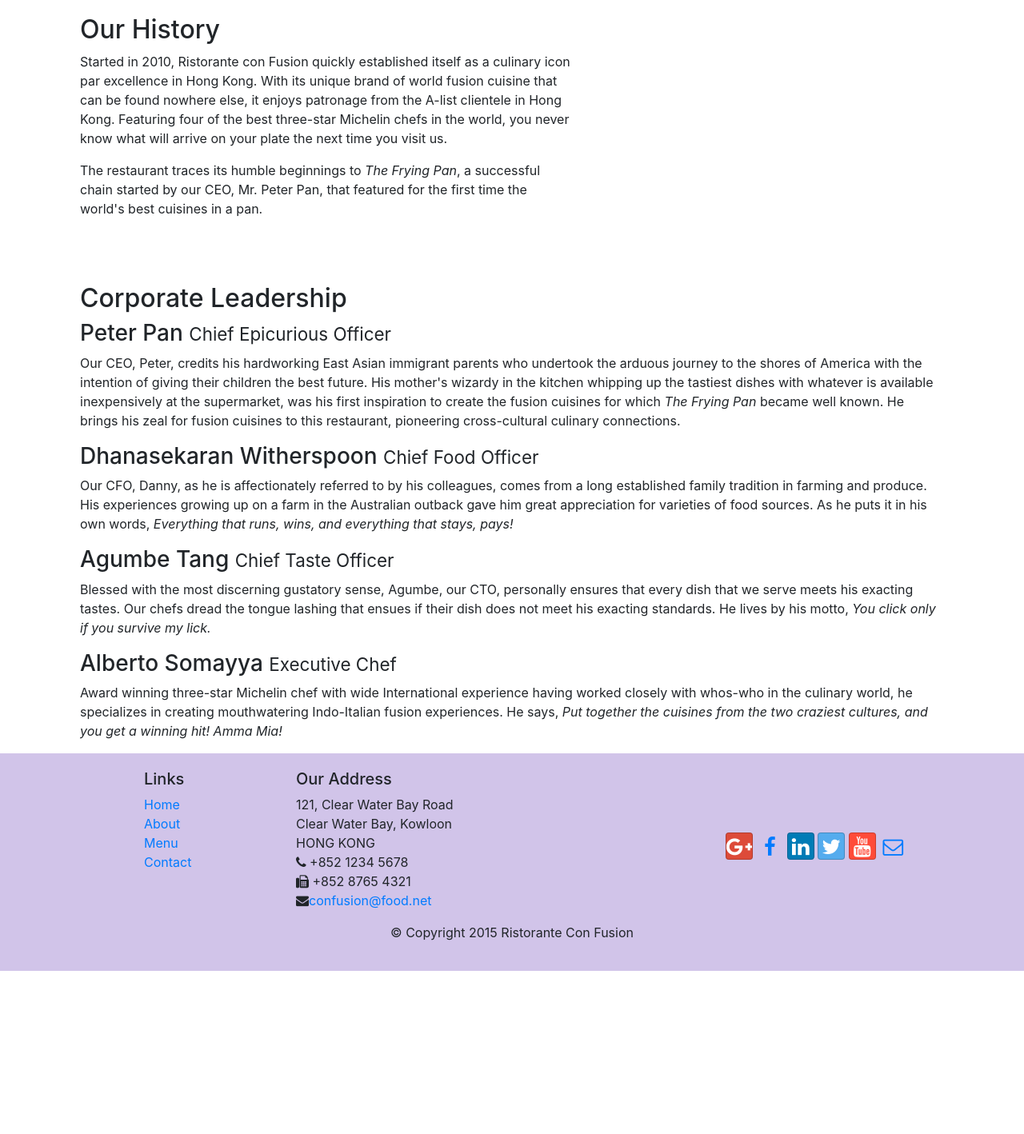
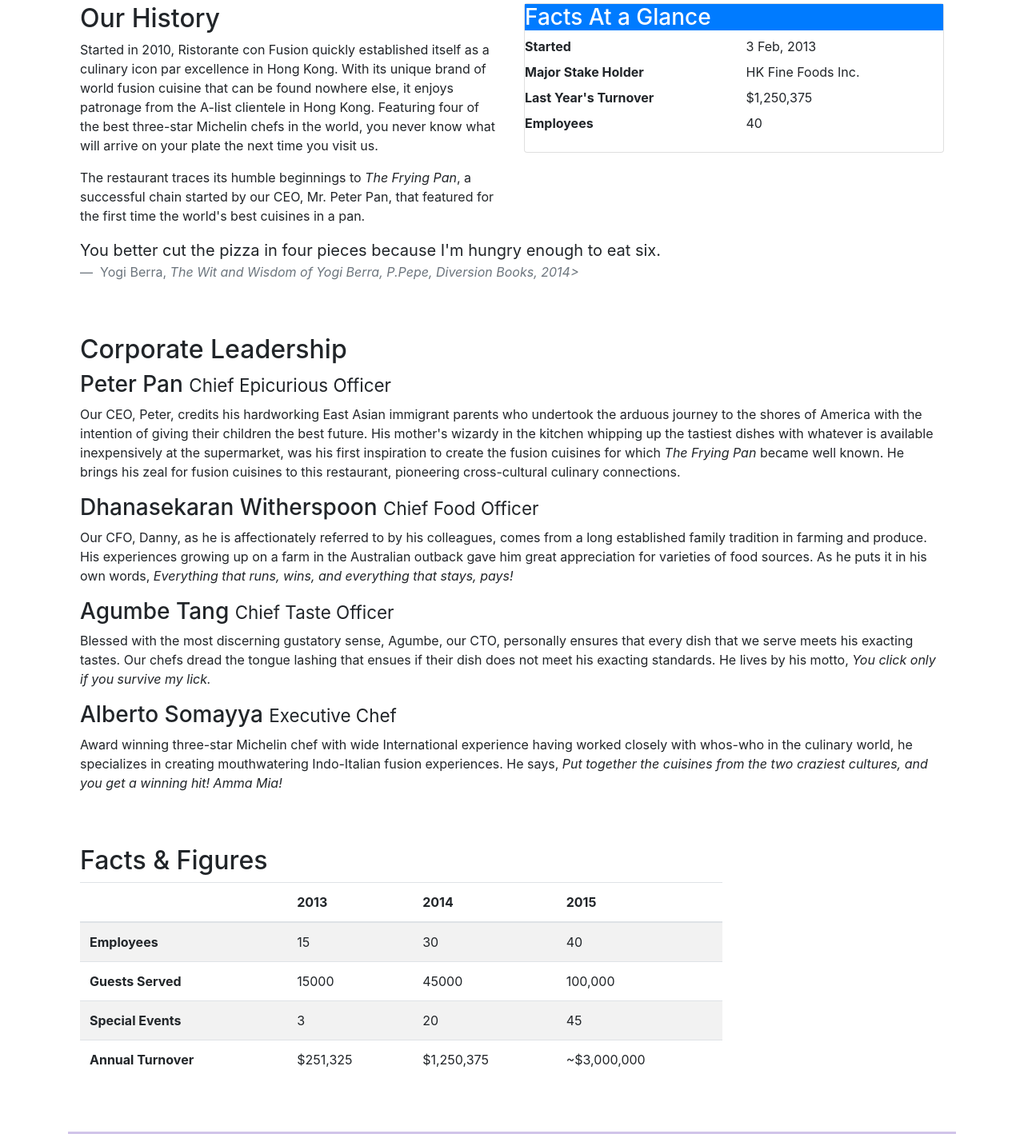
Before and after one commit to AndreyKonchenko/confusion_ak, a website: page aboutus.html in a window 1280 px wide. Shown: the part 487-1905 px from the top of the page at 80% size. Before the commit the page ends 1701 px from the top, so only its background shows below. Drawn offline with nearby package versions, Linux system fonts and the light colour scheme.

Commit message:
Tabls and cards

```diff
--- a/aboutus.html
+++ b/aboutus.html
@@ -61,17 +61,42 @@
             </div>
         </div>
 
-        <div class ="row row-content align-items-center">
-            <div class = "col-sm col-md flex-first">
+        <div class ="row row-content">
+            <div class = "col-sm-6">
                 <h2>Our History</h2>
                 <p > Started in 2010, Ristorante con Fusion quickly established itself as a culinary icon par excellence in Hong Kong. With its unique brand of world fusion cuisine that can be found nowhere else, it enjoys patronage from the A-list clientele in Hong Kong.  Featuring four of the best three-star Michelin chefs in the world, you never know what will arrive on your plate the next time you visit us.</p>
                 <p>The restaurant traces its humble beginnings to <em>The Frying Pan</em>, a successful chain started by our CEO, Mr. Peter Pan, that featured for the first time the world's best cuisines in a pan.</p>
             </div>
-            <div class = "col-sm-2 col-md-5 flex-last">
+            <div class = "col-sm">
+              <div class = "card">
+                <h3 class ="class-heade bg-primary text-white"> Facts At a Glance</h3>
+                <div class="card-block">
+                  <dl class = "row">
+                    <dt class="col-6"> Started</dt>
+                    <dd class="col-6">3 Feb, 2013</dd>
+                    <dt class="col-6">Major Stake Holder</dt>
+                    <dd class="col-6">HK Fine Foods Inc.</dd>
+                    <dt class="col-6">Last Year's Turnover</dt>
+                    <dd class="col-6">$1,250,375</dd>
+                    <dt class="col-6">Employees</dt>
+                    <dd class="col-6">40</dd>
+                  </dl>
+                </div>
+              </div>
             </div>
-        </div>
-
-
+            <div class ="col-12">
+              <div class = "cardb-0 card-block bg-faded">
+                <blockquote class ="blockquote">
+                  <p class ="mb-0"> You better cut the pizza in four pieces
+                     because I'm hungry enough to eat six. </p>
+                  <footer class="blockquote-footer"> Yogi Berra,
+                    <cite title ="Source Title"> The Wit and Wisdom of
+                      Yogi Berra, P.Pepe, Diversion Books, 2014></cite>
+                    </footer>
+                </blockquote>
+              </div>
+            </div>
+          </div>
         <div = "row row-content align-items-center">
             <div class = "col-sm col-md flex-first">
                 <h2>Corporate Leadership</h2>
@@ -85,7 +110,50 @@
                 <p class ="hidden-xs-down">Award winning three-star Michelin chef with wide International experience having worked closely with whos-who in the culinary world, he specializes in creating mouthwatering Indo-Italian fusion experiences. He says, <em>Put together the cuisines from the two craziest cultures, and you get a winning hit! Amma Mia!</em></p>
             </div>
        </div>
-
+       <div class = "row row-content">
+         <div class = "col-12 col-sm-9">
+           <h2> Facts &amp; Figures</h2>
+           <div class="table-responsive">
+              <table class="table table-striped">
+                <thead class="thead-inverse">
+                  <tr>
+                    <th>&nbsp;</th>
+                    <th>2013</th>
+                    <th>2014</th>
+                    <th>2015</th>
+                  </tr>
+                </thead>
+                <tbody>
+                  <tr>
+                    <th>Employees</th>
+                    <td>15</td>
+                    <td>30</td>
+                    <td>40</td>
+                  </tr>
+                  <tr>
+                    <th>Guests Served</th>
+                    <td>15000</td>
+                    <td>45000</td>
+                    <td>100,000</td>
+                  </tr>
+                  <tr>
+                    <th>Special Events</th>
+                    <td>3</td>
+                    <td>20</td>
+                    <td>45</td>
+                  </tr>
+                  <tr>
+                    <th>Annual Turnover</th>
+                    <td>$251,325</td>
+                    <td>$1,250,375</td>
+                    <td>~$3,000,000</td>
+                  </tr>
+                </tbody>
+              </table>
+            </div>
+         </div>
+         <div class = "col-12 col-sm-3">
+         </div>
     </div>
 
     <footer class="footer">
```
